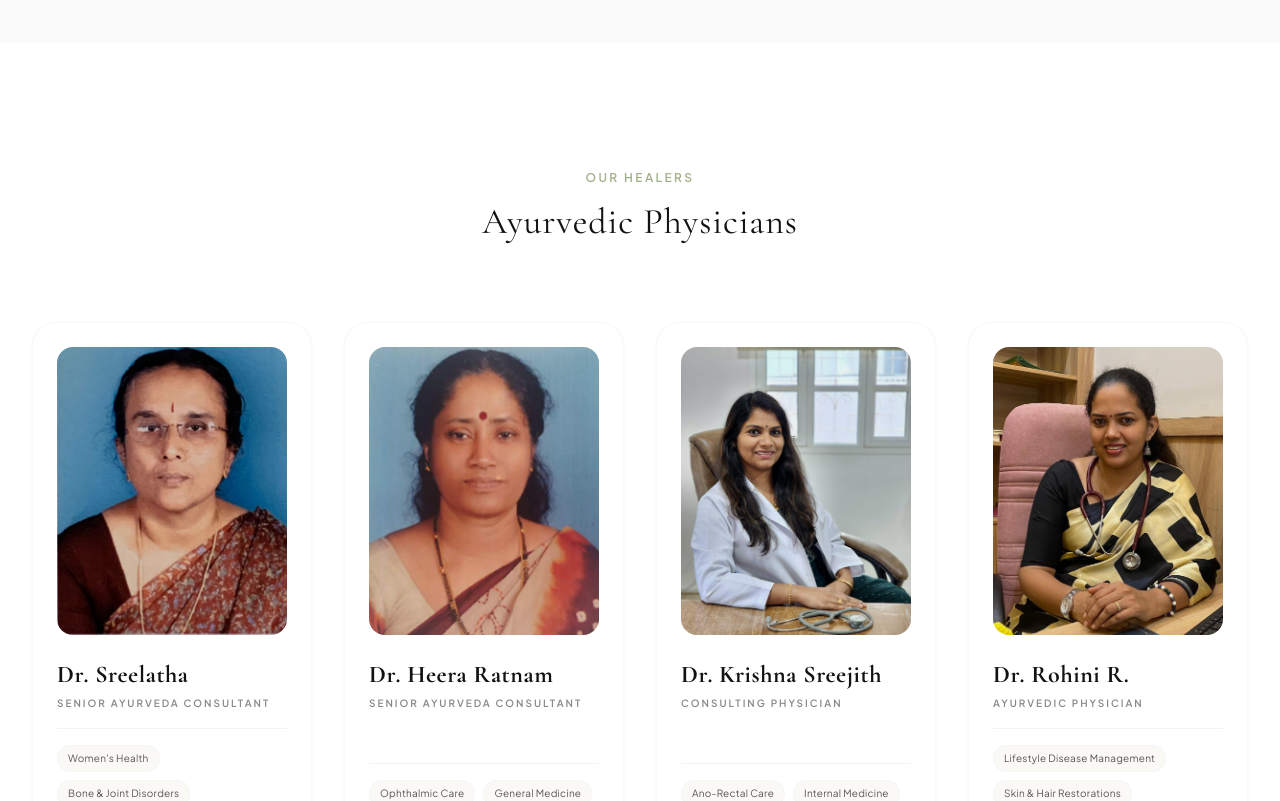
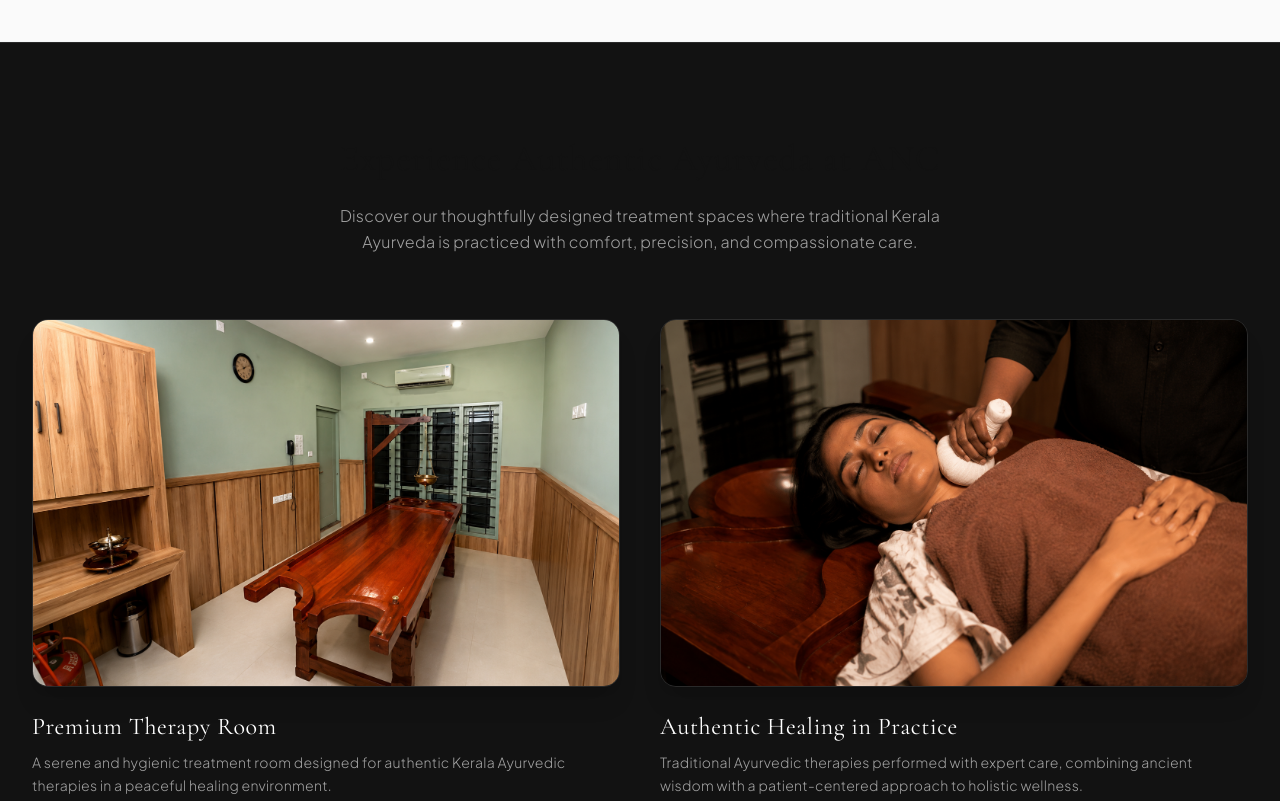
Before and after one commit to Shamal-mk/-anc-clinic-web-, a React (Vite) app: page /departments/ayurveda in a window 1280 px wide. Shown: the part 5520-6321 px from the top of the page. Built offline with nearby package versions, Linux system fonts and the light colour scheme.

Commit message:
feat: add premium treatment facilities showcase section to Ayurveda page

```diff
--- a/src/pages/Ayurveda.tsx
+++ b/src/pages/Ayurveda.tsx
@@ -272,6 +272,49 @@ const Ayurveda = () => {
         </div>
       </section>
 
+      {/* Experience Authentic Ayurveda */}
+      <section className="py-24 bg-obsidian-charcoal text-white border-y border-white/10">
+        <div className="max-w-7xl mx-auto px-6 sm:px-8 text-center">
+          <h2 className="text-4xl font-serif mb-6">Experience Authentic Ayurveda at ANC</h2>
+          <p className="text-white/60 font-sans font-light mb-16 max-w-2xl mx-auto leading-relaxed">
+            Discover our thoughtfully designed treatment spaces where traditional Kerala Ayurveda is practiced with comfort, precision, and compassionate care.
+          </p>
+          <div className="grid grid-cols-1 md:grid-cols-2 gap-10">
+            {/* Left Image + Caption */}
+            <div className="flex flex-col text-left">
+              <div className="aspect-[16/10] rounded-2xl border border-white/10 overflow-hidden group mb-6 shadow-xl">
+                <img
+                  src="/Ayurveda/therapy_room.png"
+                  alt="Premium Therapy Room"
+                  className="w-full h-full object-cover group-hover:scale-105 transition-transform duration-700 ease-out"
+                  loading="lazy"
+                />
+              </div>
+              <h3 className="text-2xl font-serif text-white mb-2">Premium Therapy Room</h3>
+              <p className="text-white/60 font-sans font-light text-sm leading-relaxed">
+                A serene and hygienic treatment room designed for authentic Kerala Ayurvedic therapies in a peaceful healing environment.
+              </p>
+            </div>
+
+            {/* Right Image + Caption */}
+            <div className="flex flex-col text-left">
+              <div className="aspect-[16/10] rounded-2xl border border-white/10 overflow-hidden group mb-6 shadow-xl">
+                <img
+                  src="/Ayurveda/therapy_session.png"
+                  alt="Authentic Healing in Practice"
+                  className="w-full h-full object-cover group-hover:scale-105 transition-transform duration-700 ease-out"
+                  loading="lazy"
+                />
+              </div>
+              <h3 className="text-2xl font-serif text-white mb-2">Authentic Healing in Practice</h3>
+              <p className="text-white/60 font-sans font-light text-sm leading-relaxed">
+                Traditional Ayurvedic therapies performed with expert care, combining ancient wisdom with a patient-centered approach to holistic wellness.
+              </p>
+            </div>
+          </div>
+        </div>
+      </section>
+
       {/* 8. Consulting Specialists */}
       <section className="py-32 bg-white">
         <div className="max-w-7xl mx-auto px-6 sm:px-8">
```
Also changed, not shown: public/Ayurveda/therapy_room.png (added), public/Ayurveda/therapy_session.png (added).
